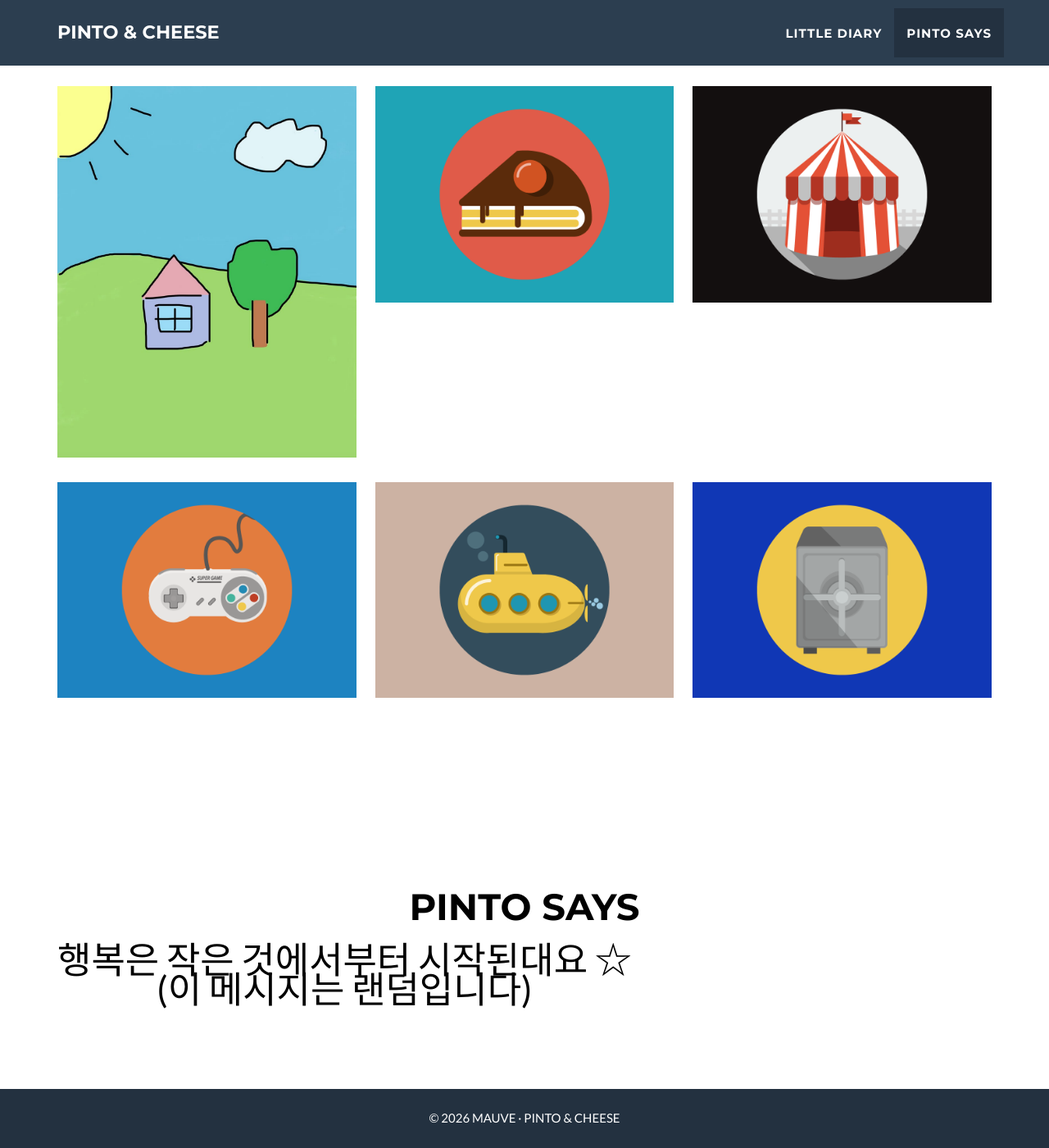
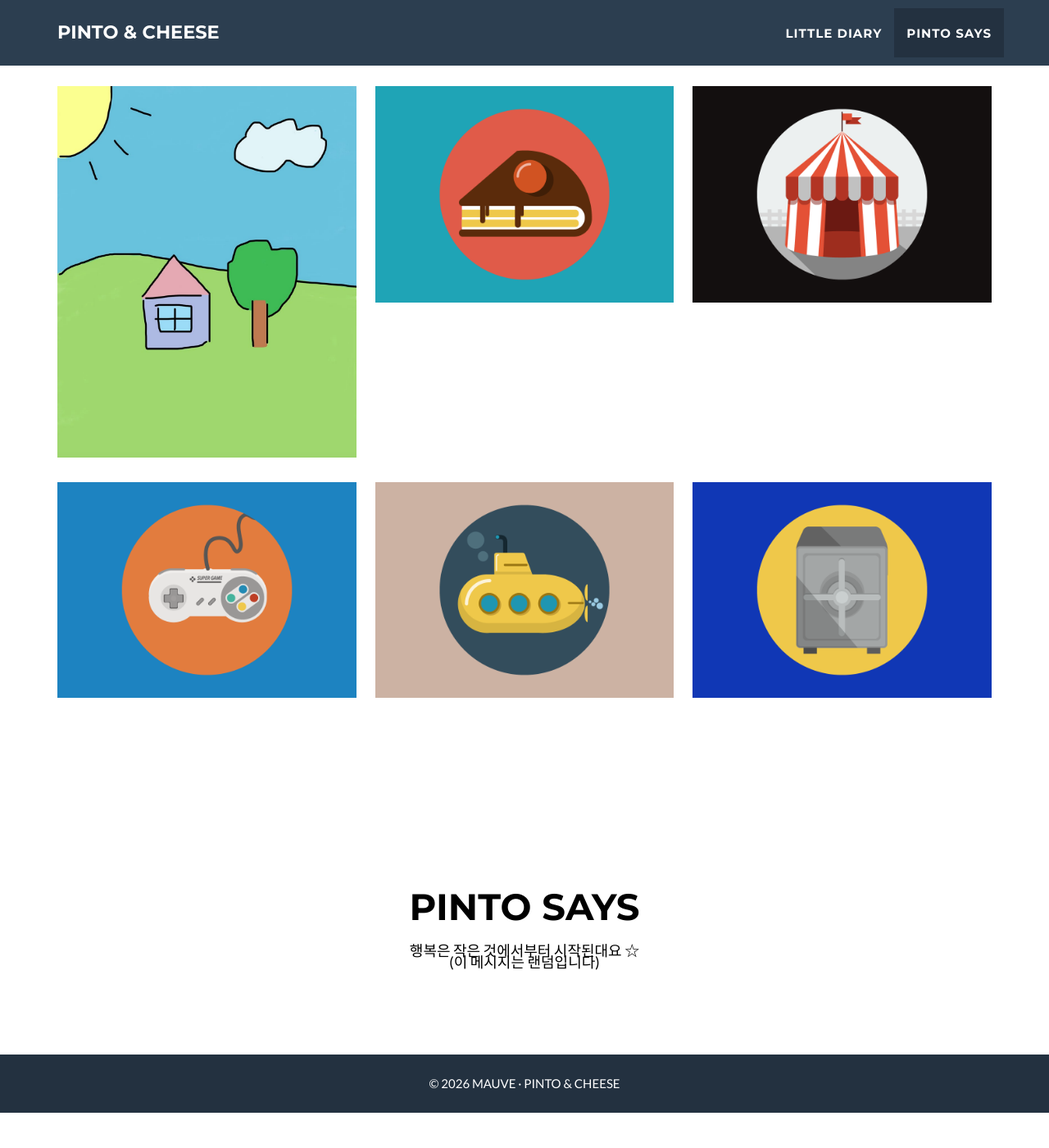
Before and after one commit to pintocheese/pintocheese.github.io, a Jekyll site: the page built from _posts/2014-07-18-project-1.markdown, in a window 1280 px wide and 1400 px high, scrolled down 1711 px. Shown: the whole window at 82% size. Built offline with Jekyll 4.4.1, drawn with Linux system fonts in a browser that asks for light colours; after the commit the page ends 3068 px from its top, so only the background shows below that.

Commit message:
Update custom.css

```diff
--- a/assets/css/custom.css
+++ b/assets/css/custom.css
@@ -21,12 +21,16 @@ section.success,
   font-family: "Lato", "Nanum Gothic", sans-serif;
 }
 
-
 .intro-text {
   text-align: center;      /* 내부 inline-block 요소를 가운데 정렬 */
 }
 
+#about {
+  text-align: center;
+}
+
 #about-message {
+  display: inline-block;
   text-align: center;
-   font-size: 3em;
+  font-size: 1.2em;
 }
```
